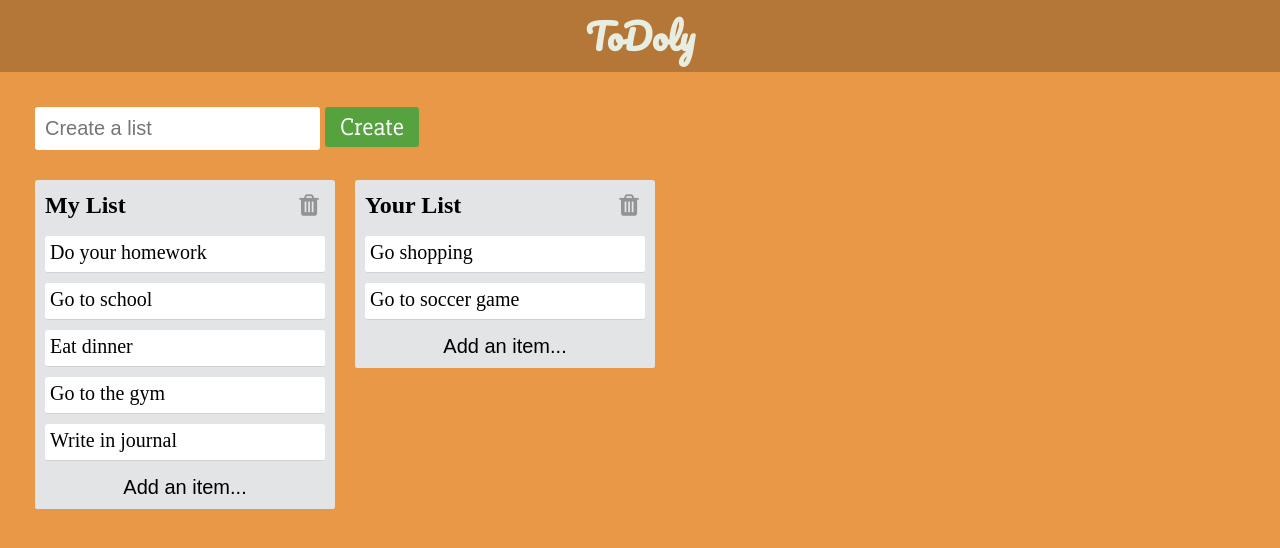
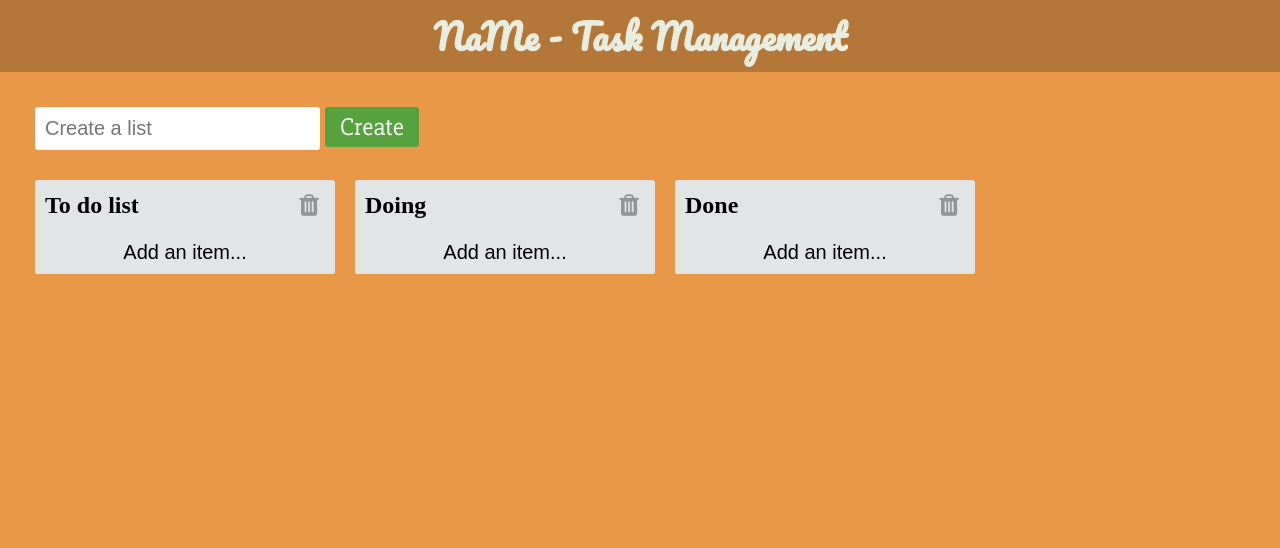
Before and after one commit to 0xhappy33/trello-clone, a plain HTML site: page index.html in a window 1280 px wide. Drawn offline with nearby package versions, Linux system fonts and the light colour scheme.

Commit message:
Change name of list

```diff
--- a/index.html
+++ b/index.html
@@ -2,7 +2,7 @@
 <html>
   <head>
     <meta charset="utf-8">
-    <title>ToDo App</title>
+    <title>NaMe - Task Management</title>
 
     <link rel="stylesheet" href="https://cdnjs.cloudflare.com/ajax/libs/font-awesome/4.7.0/css/font-awesome.min.css">
     <link rel="stylesheet" type="text/css" href="style.css">
@@ -12,7 +12,7 @@
   </head>
   <body>
     <header>
-      <h1>ToDoly</h1>
+      <h1>NaMe - Task Management</h1>
     </header>
 
     <main>
--- a/index.js
+++ b/index.js
@@ -9,12 +9,16 @@ DATA
 
 const lists = [
   {
-    title: 'My List',
-    tasks: ['Do your homework', 'Go to school', 'Eat dinner', 'Go to the gym', 'Write in journal']
+    title: 'To do list',
+    tasks: []
   },
   {
-    title: 'Your List',
-    tasks: ['Go shopping', 'Go to soccer game']
+    title: 'Doing',
+    tasks: []
+  },
+  {
+    title: 'Done',
+    tasks: []
   }
 ];
 
```
Also changed, not shown: 1 other file.
